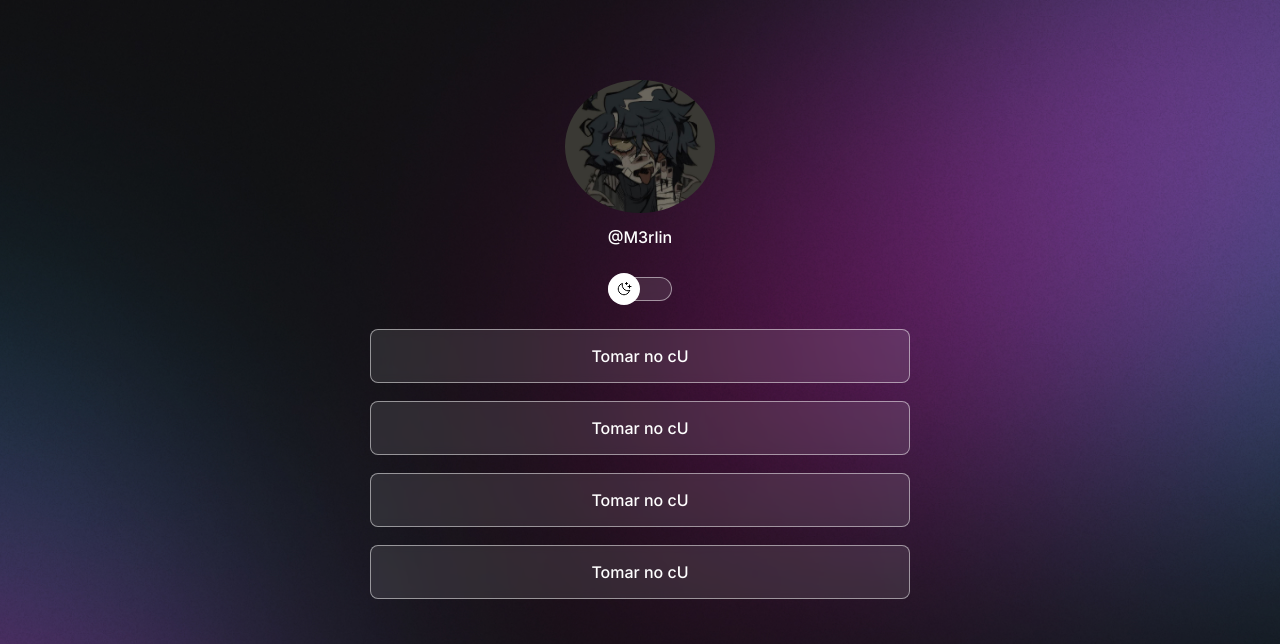
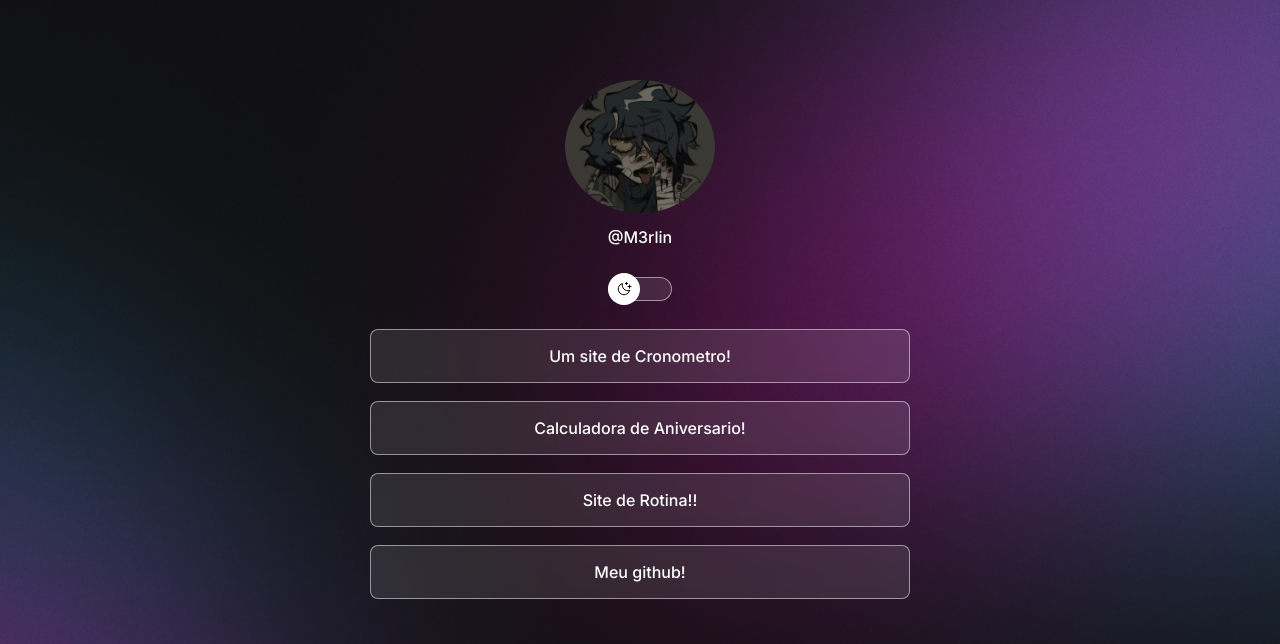
Before and after one commit to joaoaureluk/Portifolio, a plain HTML site: page certificado/index.html in a window 1280 px wide. Shown: the top 644 px of the page. Drawn offline with nearby package versions, Linux system fonts and the light colour scheme.

Commit message:
html atualixado

```diff
--- a/certificado/index.html
+++ b/certificado/index.html
@@ -32,10 +32,10 @@
         </div>
 
         <ul>
-            <li><a href="https://joaoaureluk.github.io/cronometro/index.html" target="_blank">Tomar no cU</a></li>
-            <li><a href="#" target="_blank">Tomar no cU</a></li>
-            <li><a href="#" target="_blank">Tomar no cU</a></li>
-            <li><a href="#" target="_blank">Tomar no cU</a></li>
+            <li><a href="https://joaoaureluk.github.io/cronometro/index.html" target="_blank">Um site de Cronometro!</a></li>
+            <li><a href="https://joaoaureluk.github.io/calculadora-de-idade/idade.html" target="_blank">Calculadora de Aniversario!</a></li>
+            <li><a href="https://joaoaureluk.github.io/RoutineDay/" target="_blank">Site de Rotina!!</a></li>
+            <li><a href="https://github.com/joaoaureluk" target="_blank">Meu github!</a></li>
 
         </ul>
         <div id="socialmidia">
```
